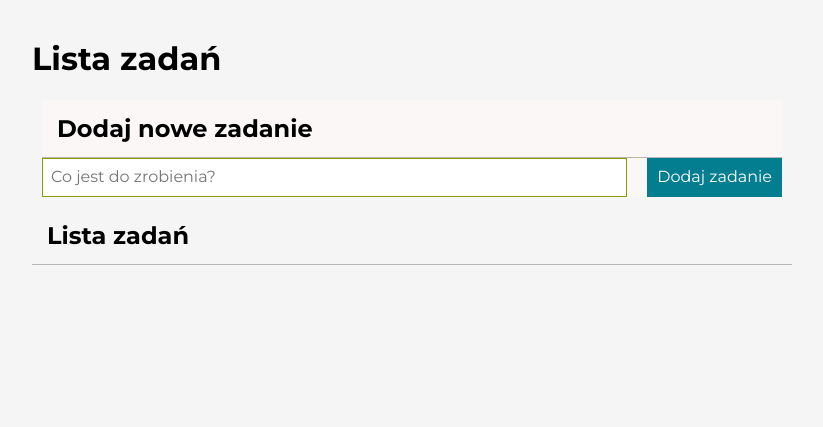
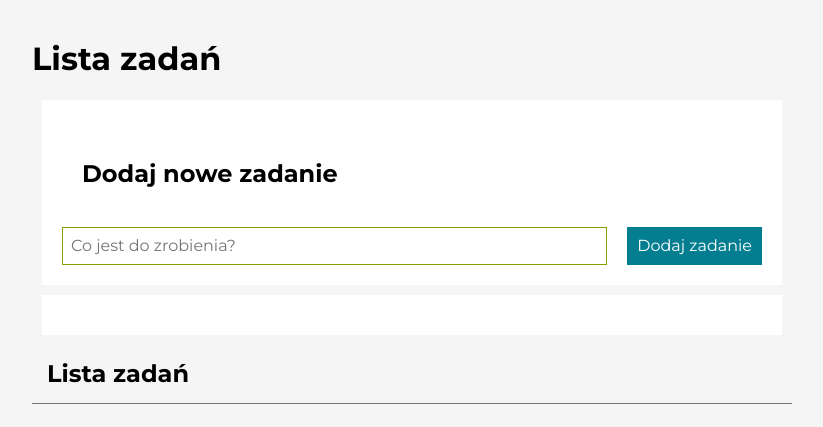
Before and after one commit to Moni-hom/to-do-list, a plain HTML site: page index.html in a window 1280 px wide. Shown: the whole page, without its empty margins (228-1051 px from the left). Drawn offline with nearby package versions, Linux system fonts and the light colour scheme.

Commit message:
class change

```diff
--- a/css/section.css
+++ b/css/section.css
@@ -1,12 +1,17 @@
 .section {
-    background: rgb(252, 247, 247);
+    background: white;
     margin:10px;
+	padding: 20px;
 }
 
 .section__header {
-	border-bottom: 1px solid rgb(184, 182, 182);
+	border-bottom: 1px solid rgb(118, 115, 115);
 	padding: 15px;
 	margin: 0;
+}
+
+.section__addTask {
+	padding: 20px;
 }
 
 .section__tasks {
--- a/index.html
+++ b/index.html
@@ -13,6 +13,7 @@
     <link href="css/main.css" rel="stylesheet" />
     <link href="css/section.css" rel="stylesheet" />
     <link href="css/form.css" rel="stylesheet" />
+    <link href="css/tasks.css" rel="stylesheet" />
     <script defer src="js/script.js"></script>
     <link href="https://fonts.googleapis.com/css2?family=Montserrat:wght@400;700&display=swap" rel="stylesheet" />
 
@@ -24,7 +25,7 @@
             <h1>Lista zadań</h1>
         </header>
         <section class="section">
-            <h2 class="section__header"> Dodaj nowe zadanie</h2>
+            <h2 class="section__addTask"> Dodaj nowe zadanie</h2>
 
             <div>
                 <form class="form js-form">
```
